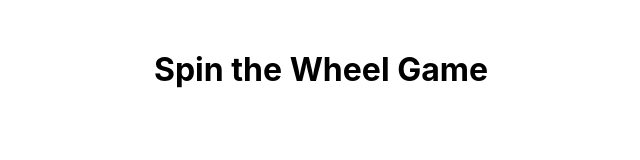
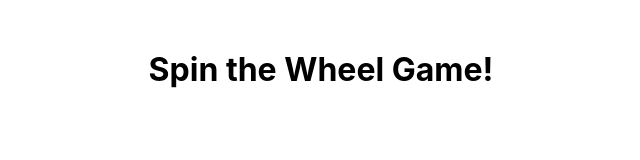
Before and after one commit to LostNSeeker/EFSpinWheel, a React (Create React App) app: page / in a window 1280 px wide. Shown: the top 160 px of the page, without its empty margins (319-959 px from the left). Built offline with nearby package versions, Linux system fonts and the light colour scheme.

Commit message:
checking1

```diff
--- a/src/App.js
+++ b/src/App.js
@@ -10,7 +10,7 @@ const App = () => {
 
   return (
     <div style={{ textAlign: 'center', marginTop: '50px' }}>
-      <h1>Spin the Wheel Game</h1>
+      <h1>Spin the Wheel Game!</h1>
       {/* <Wheel onSpinEnd={handleSpinEnd} /> */}
       {result && (
         <div style={{ marginTop: '20px' }}>
```
